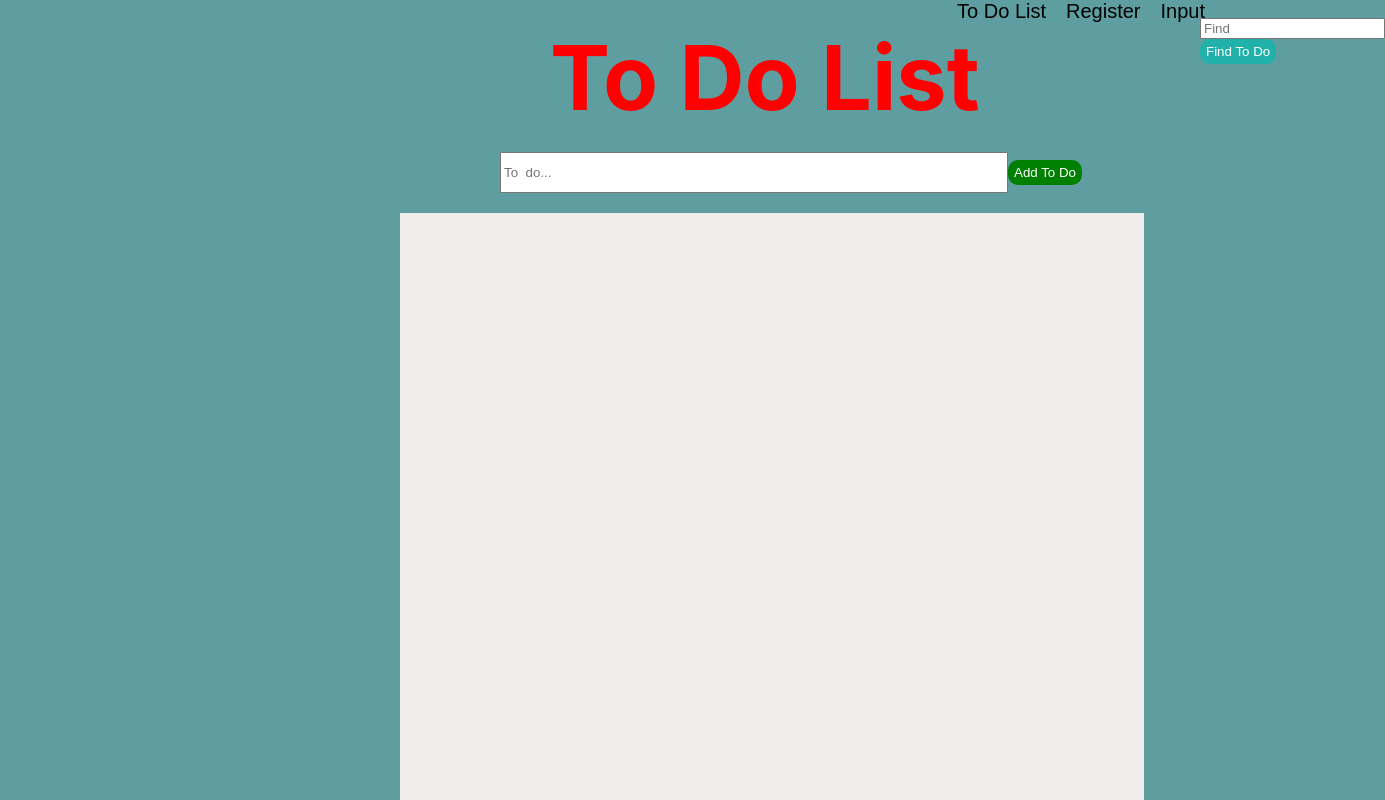
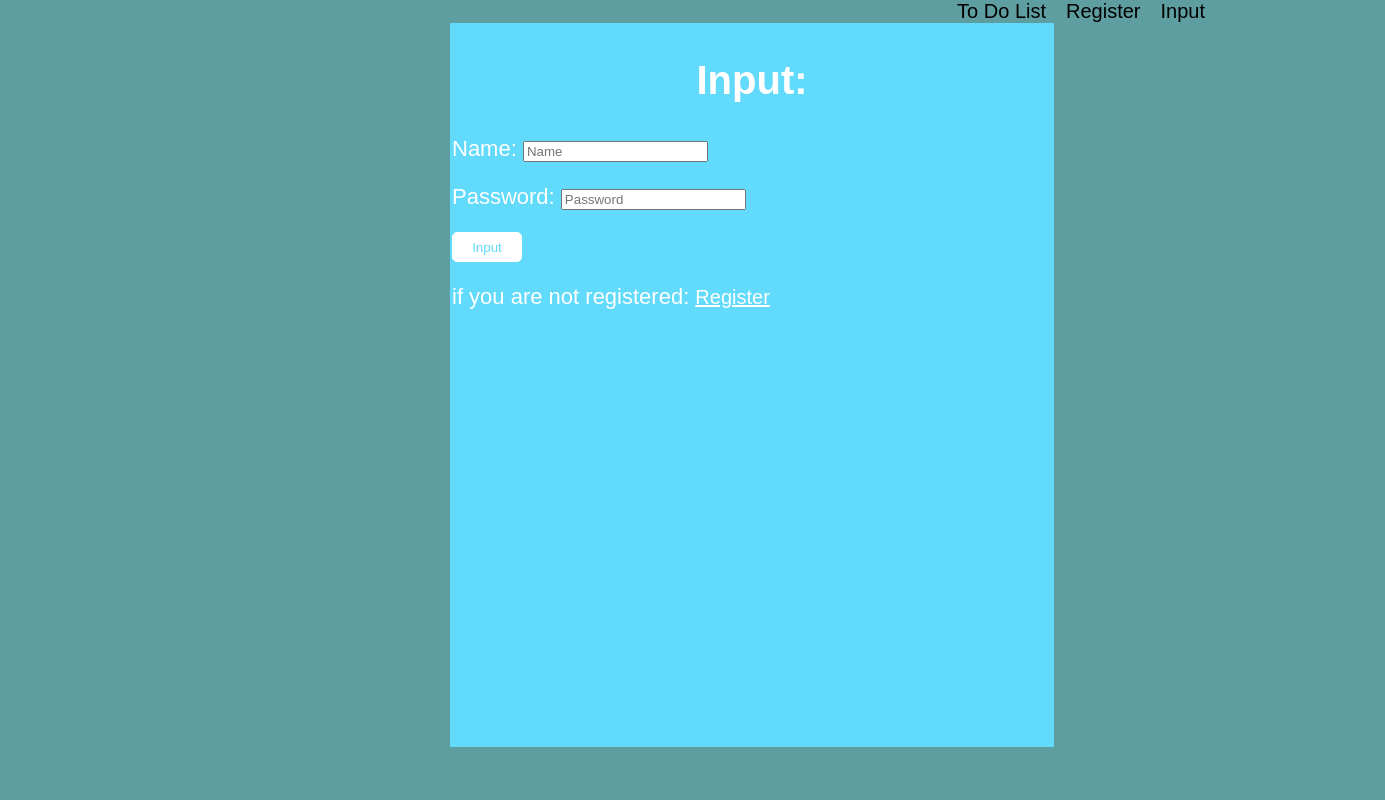
Before and after one commit to LeraPetrovich/to-do, a React (Create React App) app: page / in a window 1280 px wide. Shown: the top 800 px of the page, 1385 px wide, since content can reach past the window. Built offline with nearby package versions, Linux system fonts and the light colour scheme.

Commit message:
feat: style from to do

```diff
--- a/public/index.html
+++ b/public/index.html
@@ -24,7 +24,7 @@
       work correctly both with client-side routing and a non-root public URL.
       Learn how to configure a non-root public URL by running `npm run build`.
     -->
-    <title>React App</title>
+    <title>To Do</title>
   </head>
   <body>
     <noscript>You need to enable JavaScript to run this app.</noscript>
--- a/src/App.css
+++ b/src/App.css
@@ -46,15 +46,15 @@
 .App-link {
   color: #61dafb;
 }
-
-@keyframes App-logo-spin {
+/*
+.keyframes App-logo-spin {
   from {
     transform: rotate(0deg);
   }
   to {
     transform: rotate(360deg);
   }
-}
+}*/
 body{
   background-color: cadetblue;
 }
@@ -68,6 +68,7 @@ body{
   margin-left: 450px;
   background-color: #61dafb;
 }
+
 .Register-text{
   text-align: center;
   color: white;
@@ -75,7 +76,6 @@ body{
   font-family: Arial, Helvetica, sans-serif;
 }
 #username{
-  margin-top: ;
   margin-left: -40px;
   width:400px;
   padding: 15px;
@@ -89,3 +89,29 @@ p
   font-family: Arial, Helvetica, sans-serif;
   color: white;
 }
+.button-input{
+  background-color: white;
+  width: 70px;
+  height: 30px;
+border-radius: 5px;
+border: 1px solid white;
+}
+.nav-link-button{
+  text-decoration: none;
+  color: #61dafb;
+}
+.nav-link-input{
+  font-size: 20px;
+  color: white;
+}
+.nav-link-button-registr{
+  background-color: white;
+  width: 70px;
+  height: 30px;
+border-radius: 5px;
+border: 1px solid white;
+color: #61dafb;
+}
+.nav-link-input:hover{
+  color: blue;
+}
--- a/src/App.js
+++ b/src/App.js
@@ -11,9 +11,9 @@ function App() {
         <Navbar />
       </div>
       <Routes>
-        <Route path="/input" element={<Input />} />
+        <Route path="/" element={<Input />} />
         <Route path="/register" element={<Register />} />
-        <Route path="/" element={<Home />} />
+        <Route path="/todo" element={<Home />} />
       </Routes>
     </Router>
   );
--- a/src/Navbar.js
+++ b/src/Navbar.js
@@ -1,17 +1,17 @@
 import React from "react";
 import "./App.css";
-import { NavLink, Link } from "react-router-dom";
+import { NavLink} from "react-router-dom";
 const Navbar = () => {
   return (
     <div className="navbar-nav fs-5">
       <div className="nav-content">
-        <NavLink className="nav-link" to="/">
+        <NavLink className="nav-link" to="/todo">
           To Do List
         </NavLink>
         <NavLink className="nav-link" to="/register">
           Register
         </NavLink>
-        <NavLink className="nav-link" to="/input">
+        <NavLink className="nav-link" to="/">
           Input
         </NavLink>
       </div>
--- a/src/Pages/Register.js
+++ b/src/Pages/Register.js
@@ -2,10 +2,11 @@ import "../App.css";
 import React, { Component } from "react";
 import { connect } from "react-redux";
 class Register extends Component {
-    addTrack() {
+     addTrack() {
         this.props.onAddTrack(this.trackInput.value);
         console.log("Add track", this.trackInput.value);
         this.trackInput.value = "";
+        alert("Your data has been saved");
       }
       render(){
         console.log(this.props.tracks);
@@ -47,7 +48,7 @@ class Register extends Component {
               placeholder="Repet password"/>
           </p>
 
-          <button  onClick={this.addTrack.bind(this)}>Send</button>
+          <button className="nav-link-button-registr" onClick={this.addTrack.bind(this)}>Send</button>
         </form>
       </div>
     </body>
--- a/src/Pages/input.js
+++ b/src/Pages/input.js
@@ -1,8 +1,9 @@
 import React, { Component } from "react";
 import "../App.css";
 import { connect } from "react-redux";
+import { NavLink } from "react-router-dom";
 class Input extends Component {
-    addTrack (){
+  addTrack() {
     this.props.onAddTrack(this.trackInput.value);
     console.log("Add track", this.trackInput.value);
     this.trackInput.value = "";
@@ -12,10 +13,13 @@ class Input extends Component {
     return (
       <div className="form">
         <h2 className="Register-text">Input:</h2>
-      <div className="forms">
+        <div className="forms"
+        >
           <form className="form-name">
             <p>
-            Name: <input type="text"
+              Name:{" "}
+              <input
+                type="text"
                 ref={(input) => {
                   this.trackInput = input;
                 }}
@@ -23,7 +27,9 @@ class Input extends Component {
               />
             </p>
             <p>
-            Password: <input type="text"
+              Password:{" "}
+              <input
+                type="text"
                 ref={(input) => {
                   this.trackInput = input;
                 }}
@@ -31,7 +37,16 @@ class Input extends Component {
               />
             </p>
 
-          <button  onClick={this.addTrack.bind(this)}>Send</button>
+            <button className="button-input">
+              <NavLink className="nav-link-button" to="/todo">
+                Input
+              </NavLink>
+            </button>
+
+            <p>if you are not registered:  <NavLink className="nav-link-input" to="/register">
+              Register
+            </NavLink></p>
+
           </form>
         </div>
       </div>
@@ -53,3 +68,4 @@ export default connect(
     },
   })
 )(Input);
+//onClick={this.addTrack.bind(this)} в нопке
```
Lines whose indentation alone changed are shown as unchanged.
